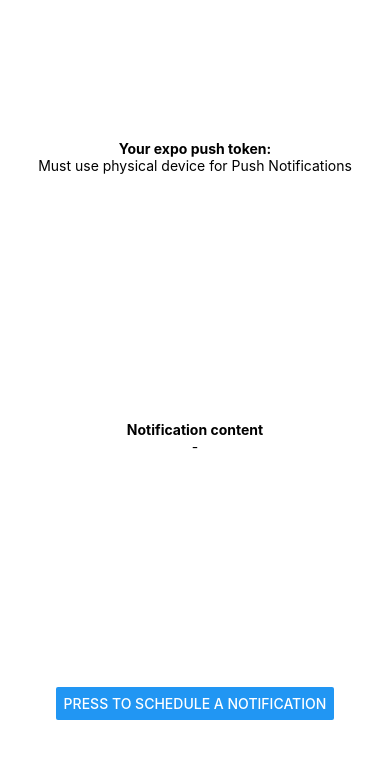
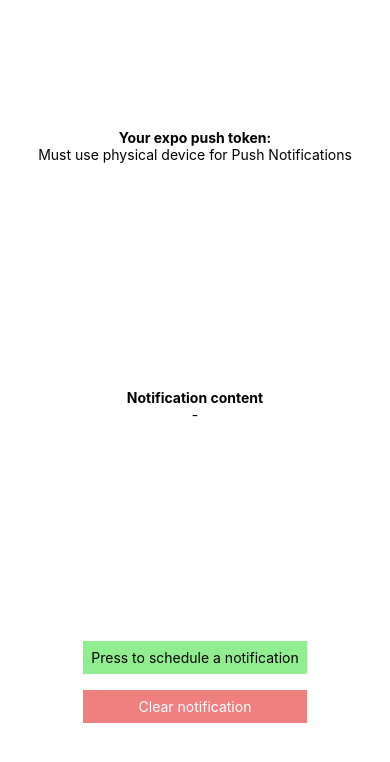
Before and after one commit to capelski/expo-notifications-tutorial, a React Native app: screen / in a window 390 px wide. Shown: the top 762 px of the page. Built offline with nearby package versions, Linux system fonts and the light colour scheme; what expo-notifications would draw is missing.

Commit message:
feat: allow clearing the notification

```diff
--- a/App.tsx
+++ b/App.tsx
@@ -2,7 +2,7 @@ import { Subscription } from '@unimodules/core';
 import Constants from 'expo-constants';
 import * as Notifications from 'expo-notifications';
 import React, { useEffect, useRef, useState } from 'react';
-import { Button, Platform, ScrollView, Text, View } from 'react-native';
+import { Platform, ScrollView, Text, TouchableOpacity, View } from 'react-native';
 import JSONTree from 'react-native-json-tree';
 
 Notifications.setNotificationHandler({
@@ -139,7 +139,20 @@ export default function App() {
                     <Text style={{ textAlign: 'center' }}>-</Text>
                 )}
             </View>
-            <Button title="Press to schedule a notification" onPress={schedulePushNotification} />
+            <View>
+                <TouchableOpacity
+                    onPress={schedulePushNotification}
+                    style={{ backgroundColor: 'lightgreen', padding: 8, marginVertical: 8 }}
+                >
+                    <Text>Press to schedule a notification</Text>
+                </TouchableOpacity>
+                <TouchableOpacity
+                    onPress={() => setNotification(undefined)}
+                    style={{ backgroundColor: 'lightcoral', padding: 8, marginVertical: 8 }}
+                >
+                    <Text style={{ color: 'white', textAlign: 'center' }}>Clear notification</Text>
+                </TouchableOpacity>
+            </View>
         </ScrollView>
     );
 }
```
